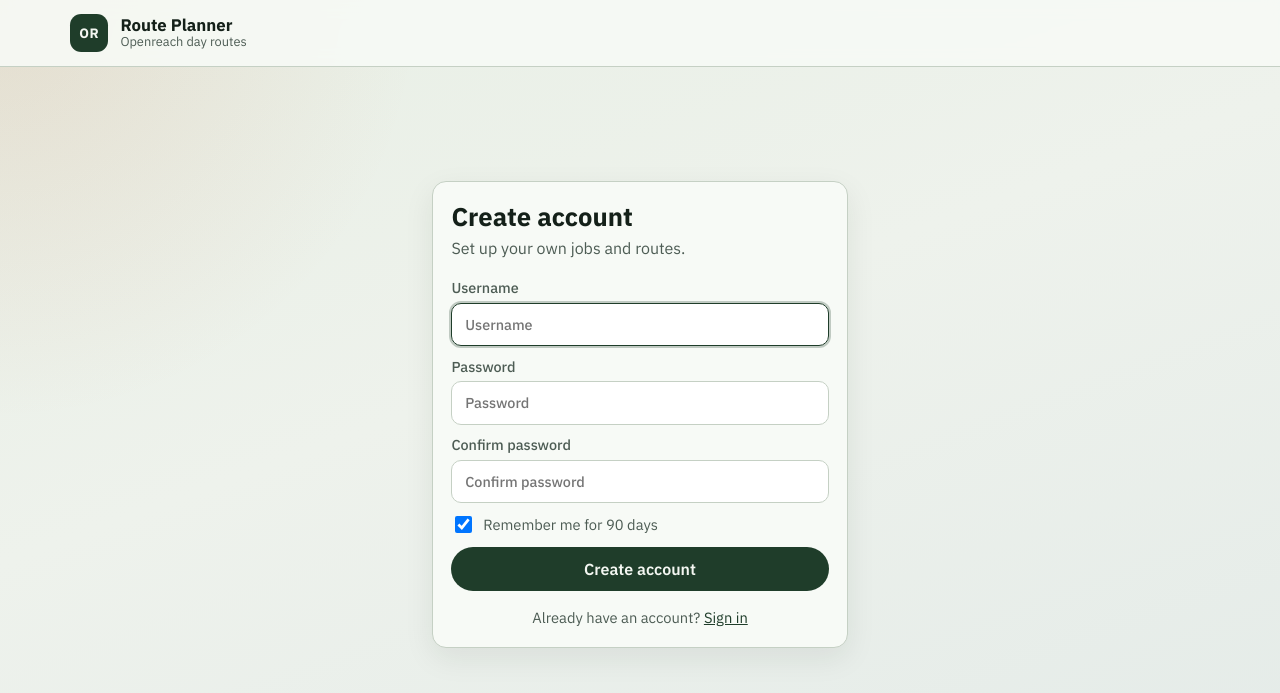
After one commit to pcmodder2001/routeplanner, a Django app: page /register/ in a window 1280 px wide. The commit adds this page. Shown: the top 693 px of the page. Run offline with Django 5.2, Linux system fonts and the light colour scheme.

Commit message:
Add self-serve account registration.
Users can create an account from /register/ and are signed in automatically with Remember me.

Co-authored-by: Cursor <cursoragent@cursor.com>

```diff
--- a/planner/forms.py
+++ b/planner/forms.py
@@ -1,6 +1,10 @@
 from django import forms
+from django.contrib.auth import get_user_model
+from django.contrib.auth.password_validation import validate_password
 
 from .models import EngineerSettings, Job
+
+User = get_user_model()
 
 
 class LoginForm(forms.Form):
@@ -29,6 +33,69 @@ class LoginForm(forms.Form):
         initial=True,
         widget=forms.CheckboxInput(attrs={'class': 'checkbox'}),
     )
+
+
+class RegisterForm(forms.Form):
+    username = forms.CharField(
+        max_length=150,
+        widget=forms.TextInput(
+            attrs={
+                'class': 'input',
+                'placeholder': 'Username',
+                'autofocus': True,
+                'autocomplete': 'username',
+            }
+        ),
+    )
+    password1 = forms.CharField(
+        label='Password',
+        widget=forms.PasswordInput(
+            attrs={
+                'class': 'input',
+                'placeholder': 'Password',
+                'autocomplete': 'new-password',
+            }
+        ),
+    )
+    password2 = forms.CharField(
+        label='Confirm password',
+        widget=forms.PasswordInput(
+            attrs={
+                'class': 'input',
+                'placeholder': 'Confirm password',
+                'autocomplete': 'new-password',
+            }
+        ),
+    )
+    remember_me = forms.BooleanField(
+        required=False,
+        initial=True,
+        widget=forms.CheckboxInput(attrs={'class': 'checkbox'}),
+    )
+
+    def clean_username(self):
+        username = (self.cleaned_data.get('username') or '').strip()
+        if not username:
+            raise forms.ValidationError('Enter a username.')
+        if User.objects.filter(username__iexact=username).exists():
+            raise forms.ValidationError('That username is already taken.')
+        return username
+
+    def clean(self):
+        cleaned = super().clean()
+        p1 = cleaned.get('password1')
+        p2 = cleaned.get('password2')
+        if p1 and p2 and p1 != p2:
+            self.add_error('password2', 'Passwords do not match.')
+        if p1:
+            validate_password(p1)
+        return cleaned
+
+    def save(self):
+        return User.objects.create_user(
+            username=self.cleaned_data['username'],
+            password=self.cleaned_data['password1'],
+        )
 
 
 class JobForm(forms.ModelForm):
--- a/planner/urls.py
+++ b/planner/urls.py
@@ -4,6 +4,7 @@ from . import views
 
 urlpatterns = [
     path('login/', views.login_view, name='login'),
+    path('register/', views.register_view, name='register'),
     path('logout/', views.logout_view, name='logout'),
     path('', views.dashboard, name='dashboard'),
     path('jobs/add/', views.add_job, name='add_job'),
--- a/planner/views.py
+++ b/planner/views.py
@@ -5,7 +5,14 @@ from django.http import JsonResponse
 from django.shortcuts import get_object_or_404, redirect, render
 from django.views.decorators.http import require_GET, require_http_methods, require_POST
 
-from .forms import AppointmentTypeForm, JobForm, JobNotesForm, LoginForm, SettingsForm
+from .forms import (
+    AppointmentTypeForm,
+    JobForm,
+    JobNotesForm,
+    LoginForm,
+    RegisterForm,
+    SettingsForm,
+)
 from .geocoding import (
     address_autocomplete,
     address_lookup_enabled,
@@ -70,6 +77,26 @@ def login_view(request):
             'next': request.GET.get('next', ''),
         },
     )
+
+
+@require_http_methods(['GET', 'POST'])
+def register_view(request):
+    if request.user.is_authenticated:
+        return redirect('dashboard')
+
+    form = RegisterForm(request.POST or None)
+    if request.method == 'POST' and form.is_valid():
+        user = form.save()
+        login(request, user)
+        if form.cleaned_data.get('remember_me'):
+            request.session.set_expiry(REMEMBER_ME_SECONDS)
+        else:
+            request.session.set_expiry(0)
+        EngineerSettings.for_user(user)
+        messages.success(request, f'Welcome, {user.username} — account created.')
+        return redirect('dashboard')
+
+    return render(request, 'planner/register.html', {'form': form})
 
 
 @require_POST
--- a/static/css/app.css
+++ b/static/css/app.css
@@ -156,6 +156,19 @@ a { color: var(--primary); }
 .checkbox {
   width: 1.05rem;
   height: 1.05rem;
+}
+
+.auth-switch {
+  margin: 1.1rem 0 0;
+  text-align: center;
+  color: var(--muted);
+  font-size: 0.92rem;
+}
+
+.field-error {
+  color: var(--danger);
+  font-size: 0.85rem;
+  font-weight: 500;
 }
 
 .page {
--- a/templates/planner/login.html
+++ b/templates/planner/login.html
@@ -23,5 +23,6 @@
     </label>
     <button type="submit" class="btn btn-primary">Sign in</button>
   </form>
+  <p class="auth-switch">New here? <a href="{% url 'register' %}">Create an account</a></p>
 </section>
 {% endblock %}
--- /dev/null
+++ b/templates/planner/register.html
@@ -0,0 +1,37 @@
+{% extends "base.html" %}
+{% block title %}Create account · Route Planner{% endblock %}
+{% block body_class %}auth-page{% endblock %}
+
+{% block content %}
+<section class="auth-card panel">
+  <h1>Create account</h1>
+  <p class="lede">Set up your own jobs and routes.</p>
+  <form method="post" class="stack" action="{% url 'register' %}">
+    {% csrf_token %}
+    <label class="field">
+      <span>Username</span>
+      {{ form.username }}
+      {% if form.username.errors %}<span class="field-error">{{ form.username.errors.0 }}</span>{% endif %}
+    </label>
+    <label class="field">
+      <span>Password</span>
+      {{ form.password1 }}
+      {% if form.password1.errors %}<span class="field-error">{{ form.password1.errors.0 }}</span>{% endif %}
+    </label>
+    <label class="field">
+      <span>Confirm password</span>
+      {{ form.password2 }}
+      {% if form.password2.errors %}<span class="field-error">{{ form.password2.errors.0 }}</span>{% endif %}
+    </label>
+    {% if form.non_field_errors %}
+    <p class="field-error">{{ form.non_field_errors.0 }}</p>
+    {% endif %}
+    <label class="remember">
+      {{ form.remember_me }}
+      <span>Remember me for 90 days</span>
+    </label>
+    <button type="submit" class="btn btn-primary">Create account</button>
+  </form>
+  <p class="auth-switch">Already have an account? <a href="{% url 'login' %}">Sign in</a></p>
+</section>
+{% endblock %}
```
